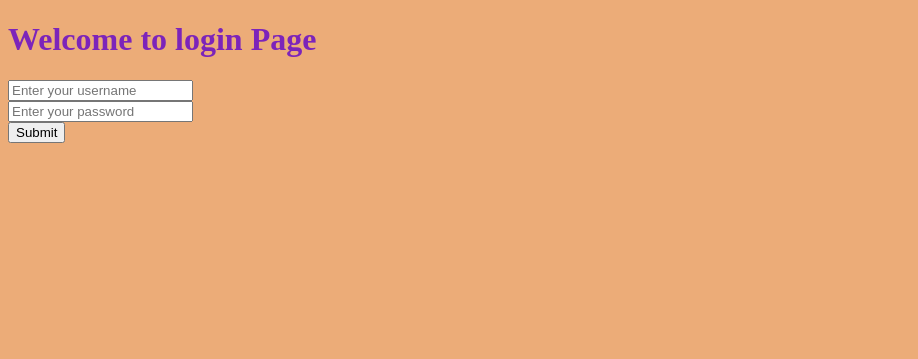
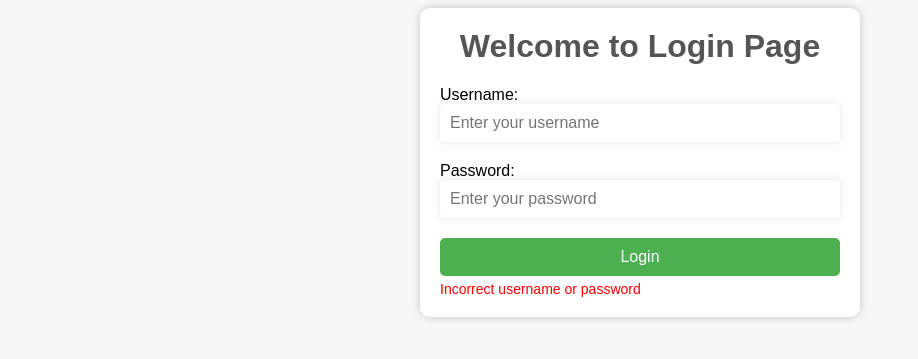
Before and after one commit to aby-595/Travelproject, a Django app: page /credentials/login in a window 1280 px wide. Shown: the top 359 px of the page, without its empty margins (0-918 px from the left). Run offline with Django 4.2, Linux system fonts and the light colour scheme.

Commit message:
Update login.html

```diff
--- a/travelproject/travelproject/templates/login.html
+++ b/travelproject/travelproject/templates/login.html
@@ -2,17 +2,71 @@
 <html lang="en">
 <head>
     <meta charset="UTF-8">
-    <title>login</title>
+    <title>Login</title>
+    <style>
+        body {
+            background-color: #F7F7F7;
+            font-family: Arial, sans-serif;
+        }
+        .container {
+            max-width: 400px;
+            margin: 0 auto;
+            padding: 20px;
+            background-color: #FFFFFF;
+            border-radius: 10px;
+            box-shadow: 0px 0px 10px 0px rgba(0,0,0,0.2);
+        }
+        h1 {
+            text-align: center;
+            color: #555555;
+            margin-top: 0;
+        }
+        form {
+            display: flex;
+            flex-direction: column;
+        }
+        input[type="text"],
+        input[type="password"] {
+            padding: 10px;
+            margin-bottom: 20px;
+            border-radius: 5px;
+            border: none;
+            box-shadow: 0px 0px 10px 0px rgba(0,0,0,0.1);
+            font-size: 16px;
+        }
+        input[type="submit"] {
+            background-color: #4CAF50;
+            color: white;
+            border: none;
+            border-radius: 5px;
+            padding: 10px;
+            font-size: 16px;
+            cursor: pointer;
+            transition: background-color 0.3s ease;
+        }
+        input[type="submit"]:hover {
+            background-color: #3E8E41;
+        }
+        .error-message {
+            color: red;
+            font-size: 14px;
+            margin-top: 5px;
+        }
+    </style>
 </head>
-<body style="background-color: rgb(236, 172, 120)">
-<h1 style="color:rgb(124, 36, 186)">Welcome to login Page</h1>
-<form action="login" method="post">
-     {% csrf_token %}
-    <input type="text" name="username" placeholder="Enter your username"><br>
-    <input type="password" name="password" placeholder="Enter your password"><br>
-    <input type="submit">
-
-
-</form>
+<body>
+    <div class="container">
+        <h1>Welcome to Login Page</h1>
+        <form action="login" method="post">
+            {% csrf_token %}
+            <label for="username">Username:</label>
+            <input type="text" id="username" name="username" placeholder="Enter your username">
+            <label for="password">Password:</label>
+            <input type="password" id="password" name="password" placeholder="Enter your password">
+            <input type="submit" value="Login">
+            <span class="error-message">Incorrect username or password</span>
+        </form>
+    </div>
 </body>
 </html>
+</html>
```
